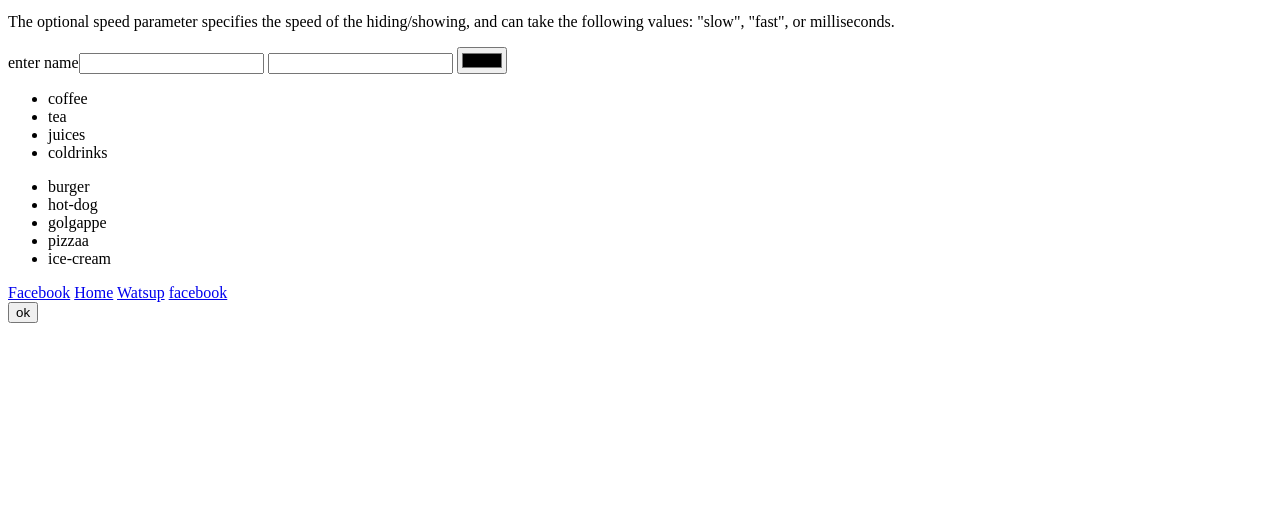
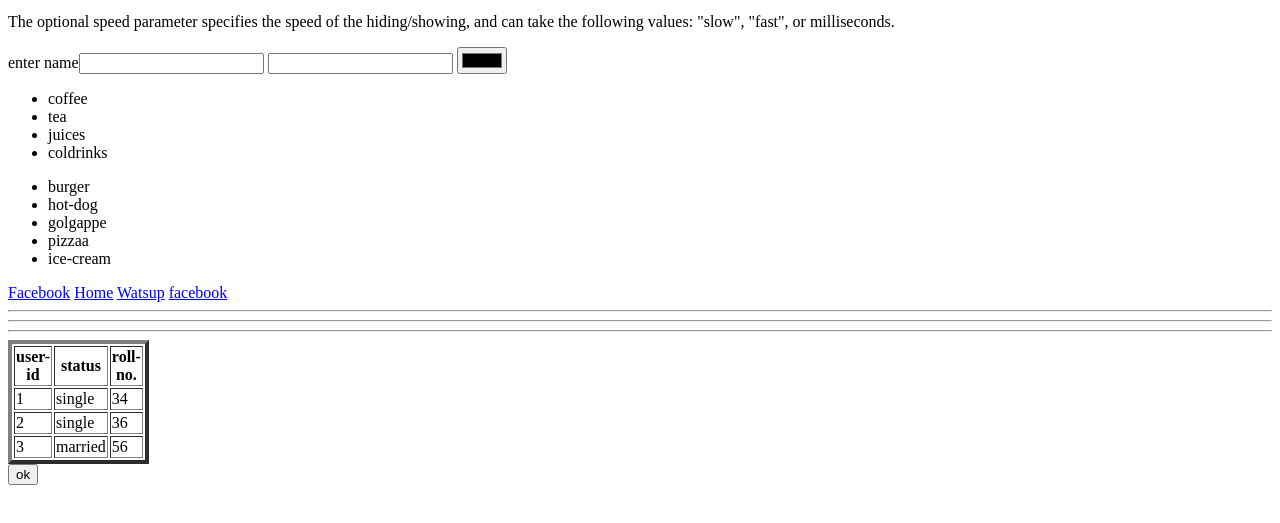
Before and after one commit to anjalisen7/jquerytraining, a plain HTML site: page index2.html in a window 1280 px wide. Shown: the part 177-700 px from the top of the page. Drawn offline with nearby package versions, Linux system fonts and the light colour scheme.

Commit message:
select even element/odd element

```diff
--- a/index2.html
+++ b/index2.html
@@ -37,6 +37,27 @@
          <a href= "#" target="_blank">Home</a>
          <a href= "#" target="_self">Watsup</a>
          <a href= "#">facebook</a>
+         <hr><hr><hr style="background-color: darkred;">
+         <table  border="4" cellspacing="2" cellpadding="1" style="width:67px; height:67px">
+             <tr>
+                 <th>user-id</th>
+                 <th>status</th>
+                 <th>roll-no.</th>
+             </tr>
+             <tr>
+              <td>1</td>
+              <td>single</td>
+              <td>34</td>
+             </tr> <tr>
+                <td>2</td>
+                <td>single</td>
+                <td>36</td>
+               </tr> <tr>
+                <td>3</td>
+                <td>married</td>
+                <td>56</td>
+               </tr>
+         </table>
 
 
 
@@ -48,7 +69,8 @@
 
        $(document).ready(function () {
            $('#btn').click(function(){
-                  $(":text").css("background-color","pink")
+                  $("tr:even").css("background-color","pink")
+                  $("tr:odd").css("background-color", "olive")
                });
            });
  </script>
```
